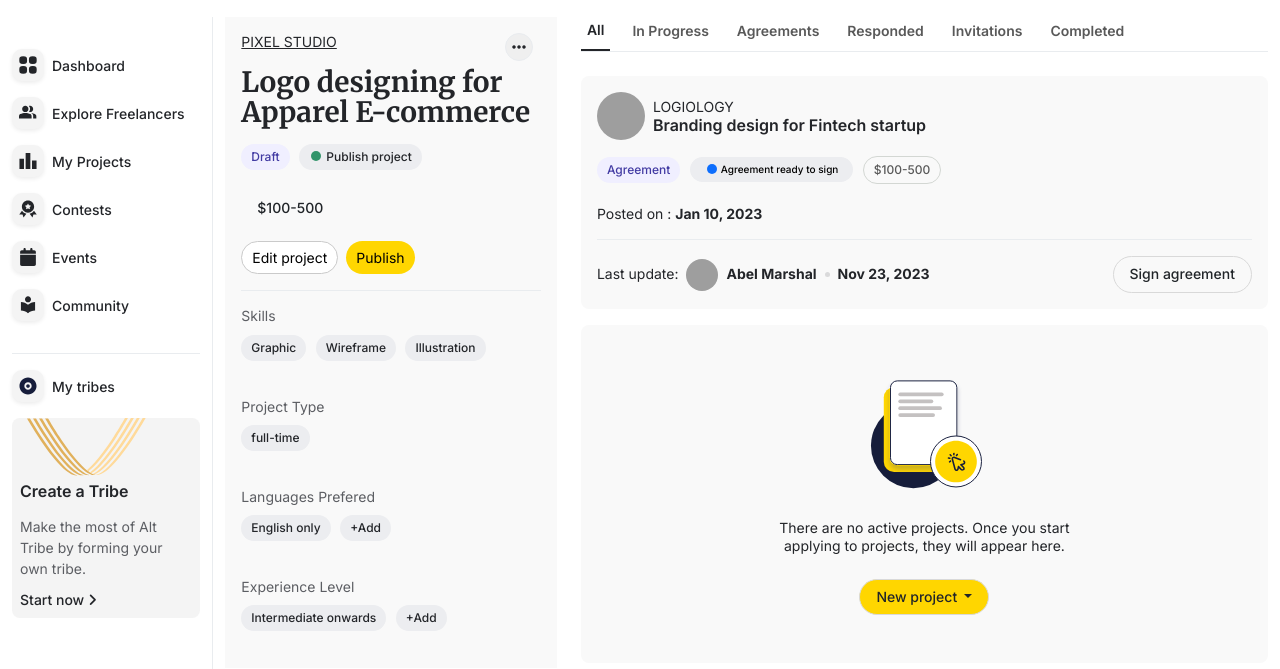
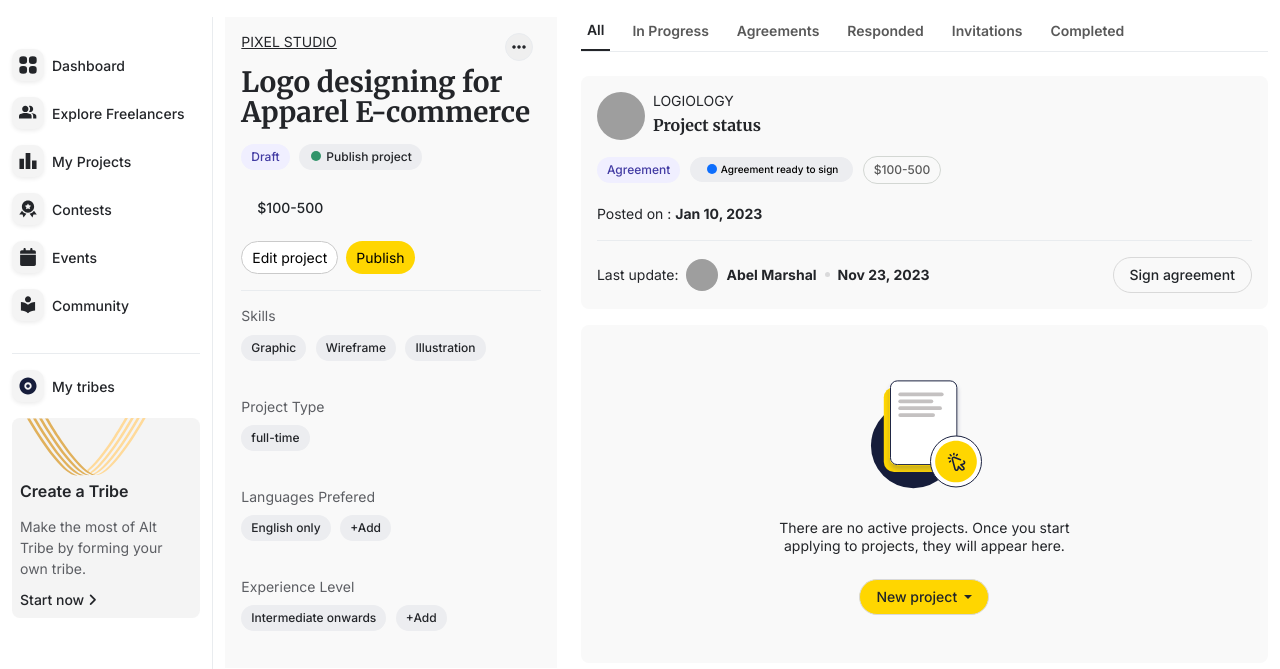
Before and after one commit to masud001/alt-tribe, a website: page business/project-initial/project-initial-business-details-page.html in a window 1280 px wide. Shown: the part 73-742 px from the top of the page. Drawn offline with Linux system fonts and the light colour scheme; grey boxes are pictures that could not be loaded; a web font is replaced by a local one.

Commit message:
project status card add.

```diff
--- a/business/project-initial/project-initial-business-details-page.html
+++ b/business/project-initial/project-initial-business-details-page.html
@@ -1249,7 +1249,7 @@ bdb = business dashboard;
                           </div>
                           <div class="">
                             <h5 class="">Logiology</h5>
-                            <h4>Branding design for Fintech startup</h4>
+                            <h4 class="h-font">Project status</h4>
                           </div>
                         </div>
                         <div class="tags mb-3">
```
